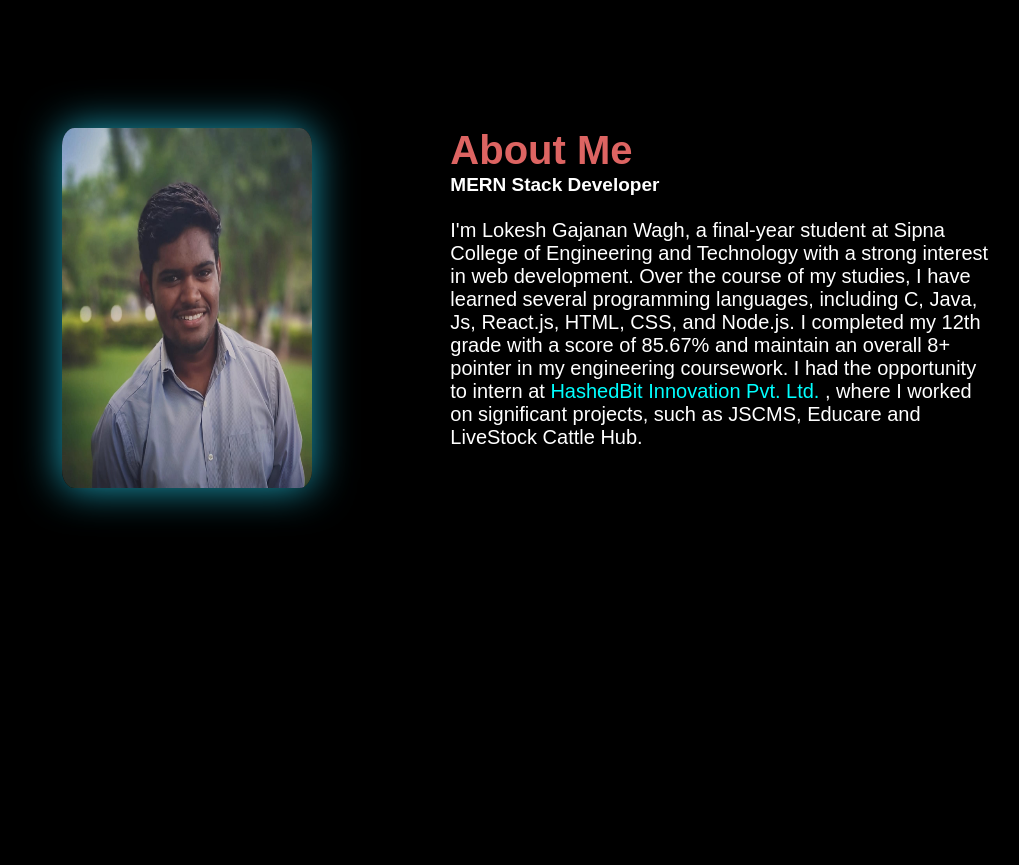
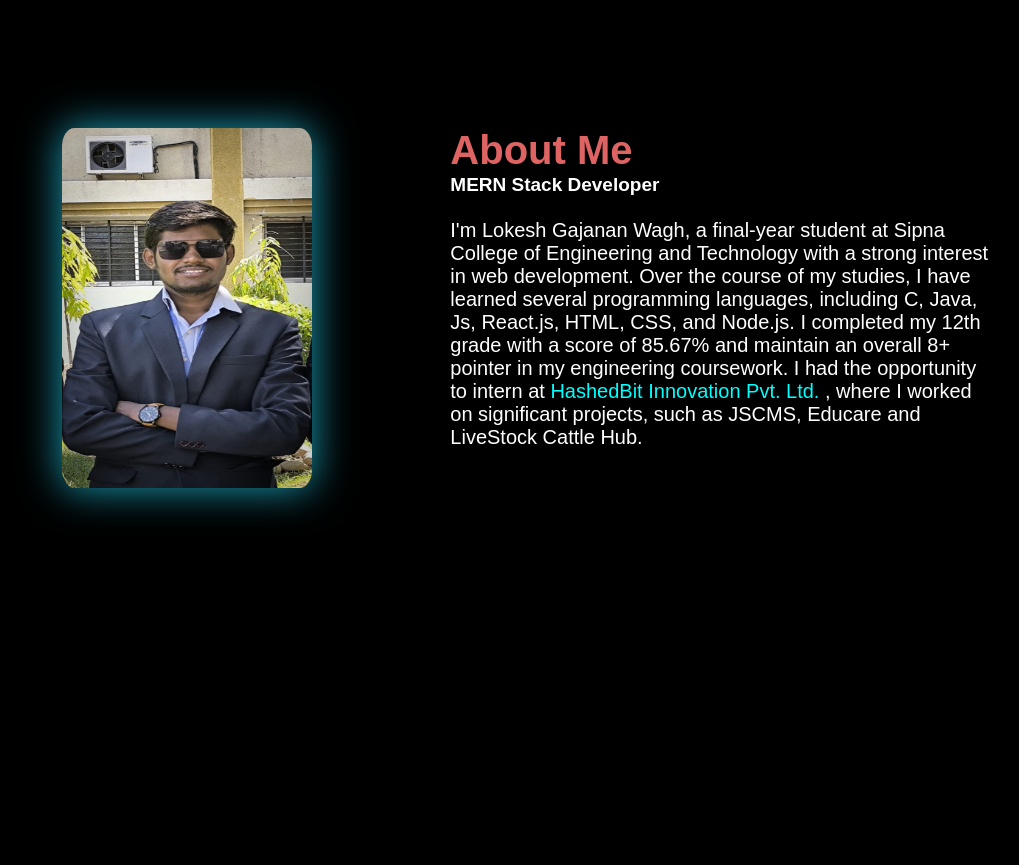
Before and after one commit to Lokeshwagh/MyPortfolio, a plain HTML site: page index.html in a window 1280 px wide. Shown: the part 860-1725 px from the top of the page, without its empty margins (111-1130 px from the left). Drawn offline with nearby package versions, Linux system fonts and the light colour scheme; a web font is replaced by a local one.

Commit message:
minor changes

```diff
--- a/index.html
+++ b/index.html
@@ -51,7 +51,7 @@
 
     <section id="About">
         <div id="secContainter">
-                      <img src="imageDami.jpeg" alt="image is not load" id="img2" >
+                      <img src="imageDami.jpg" alt="image is not load" id="img2" >
                       <p id="Parabout"><span style="font-size: 40px; color: rgb(221, 100, 98);"><b>About Me</b></span><br><b><span style="font-size: 19px;"> MERN Stack Developer</span></b><br><br>I'm Lokesh Gajanan Wagh, a final-year student at Sipna College of Engineering and Technology with a strong interest in web development. Over the course of my studies, I have learned several programming languages, including C,     Java, Js, React.js, HTML, CSS, and Node.js. I completed my 12th grade with a score of 85.67% and maintain an overall 8+ pointer in my engineering coursework. I had the opportunity to intern at <span style="color: cyan;">HashedBit Innovation Pvt. Ltd.</span> , where I worked on significant projects, such as JSCMS, Educare and LiveStock Cattle Hub.</p>
                     </div><br>
     </section>
```
Also changed, not shown: imageDami.jpeg (deleted), imageDami.jpg (added), imageDami1.jpg (deleted).
